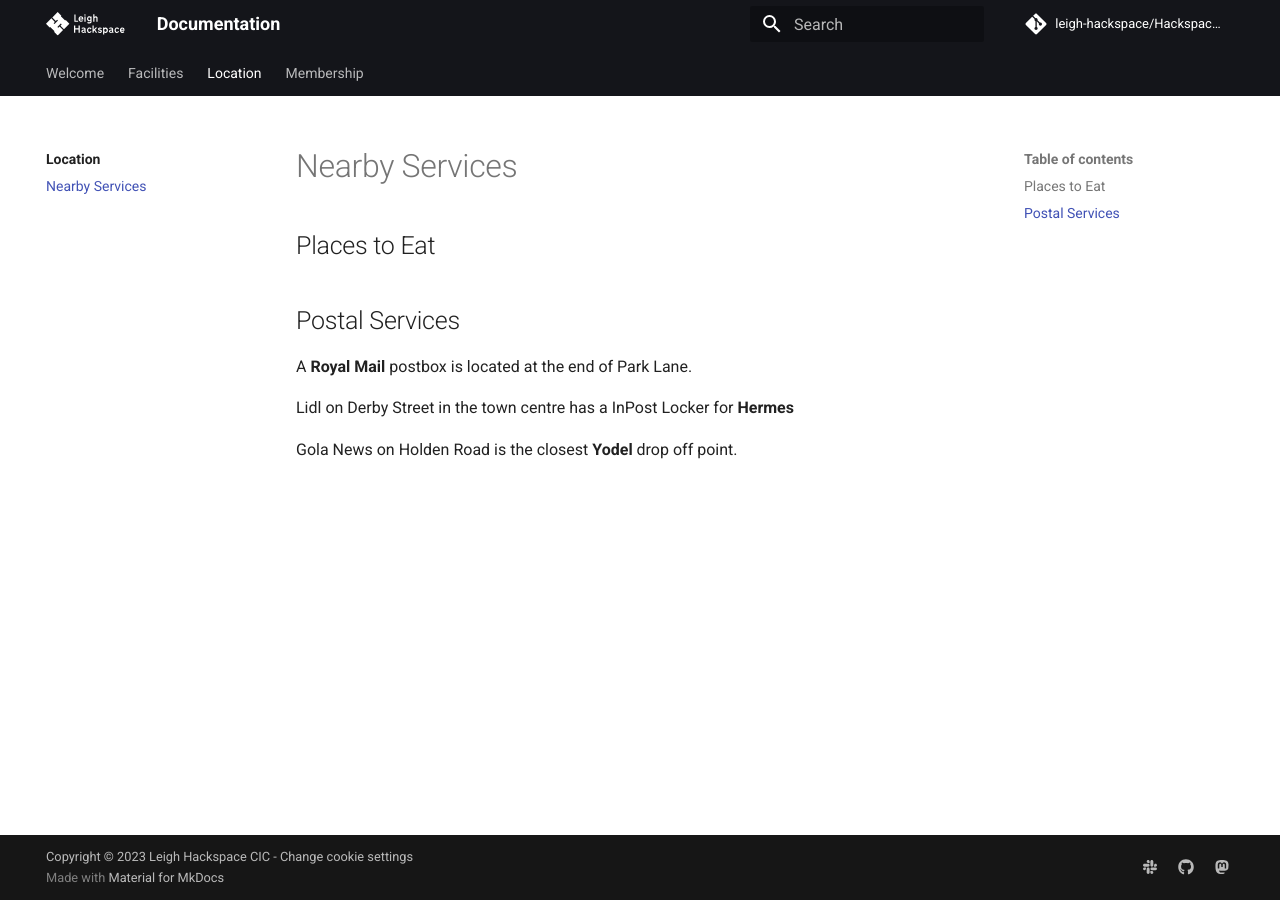
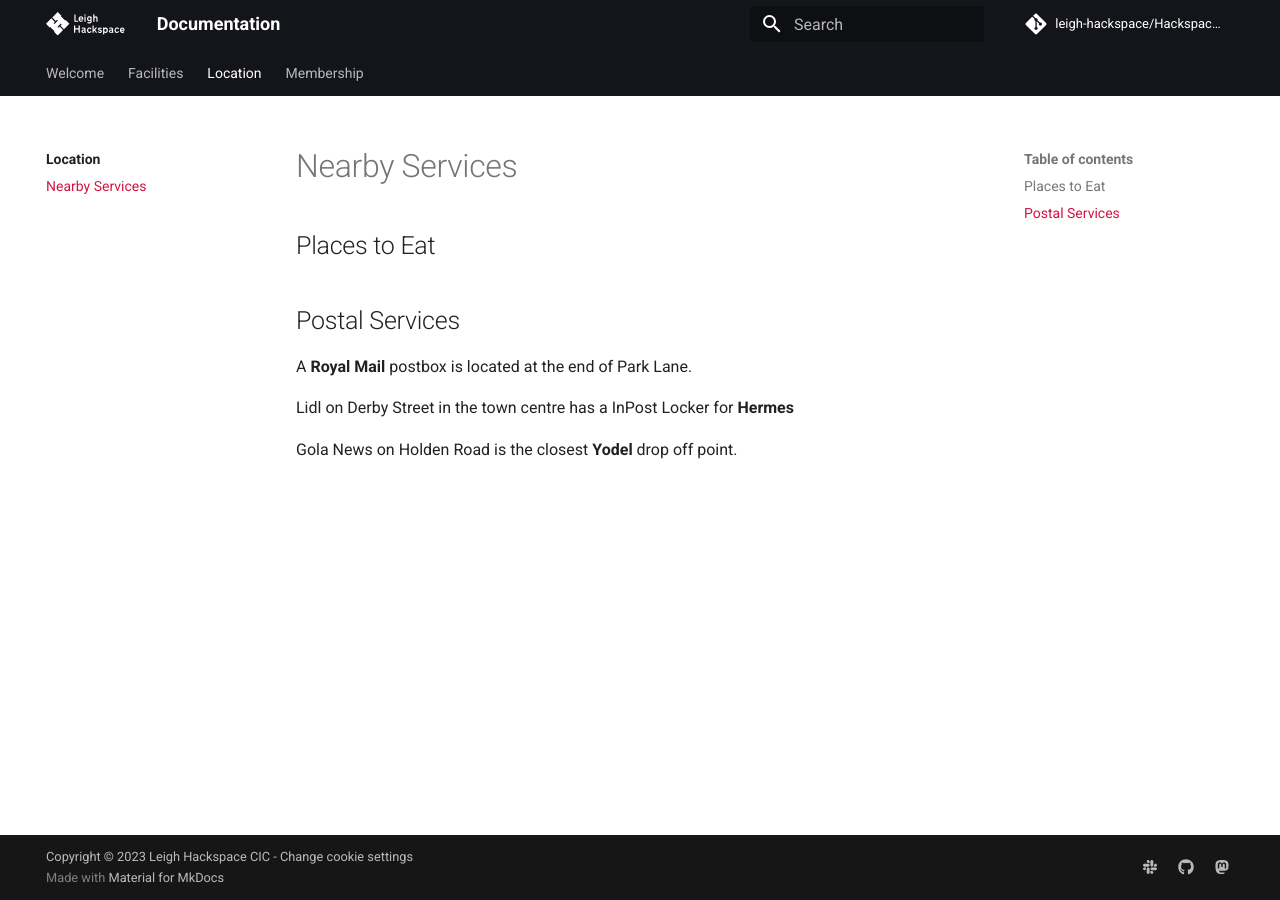
Before and after one commit to leigh-hackspace/HackspaceWiki, an MkDocs documentation site: the page built from docs/location/nearby_services.md, in a window 1280 px wide. Built offline with MkDocs 1.6.1 and Material for MkDocs 9.7.7, drawn with Linux system fonts in a browser that asks for light colours; comment, search, counter and statistics services are not loaded; the version menu is left out.

Commit message:
Match colour scheme of the website

```diff
--- /dev/null
+++ b/docs/assets/extra.css
@@ -0,0 +1,10 @@
+:root {
+    --md-accent-fg-color: #d41246;
+    --md-accent-fg-color--transparent: #ff19471a;
+    --md-accent-bg-color: #fff;
+    --md-accent-bg-color--light: #ffffffb3;
+}
+
+[data-md-color-primary="black"] {
+    --md-typeset-a-color: #d41246;
+}
--- a/mkdocs.yaml
+++ b/mkdocs.yaml
@@ -13,13 +13,16 @@ extra_javascript:
   - https://unpkg.com/tablesort@5.3.0/dist/tablesort.min.js
   - assets/tablesort.js
 
+extra_css:
+  - assets/extra.css
+
 theme:
   name: material
   logo: assets/logo.svg
   palette:
     scheme: default
     primary: black
-    accent: pink
+    accent: red
   icon:
     repo: fontawesome/brands/git-alt
   features:
```
